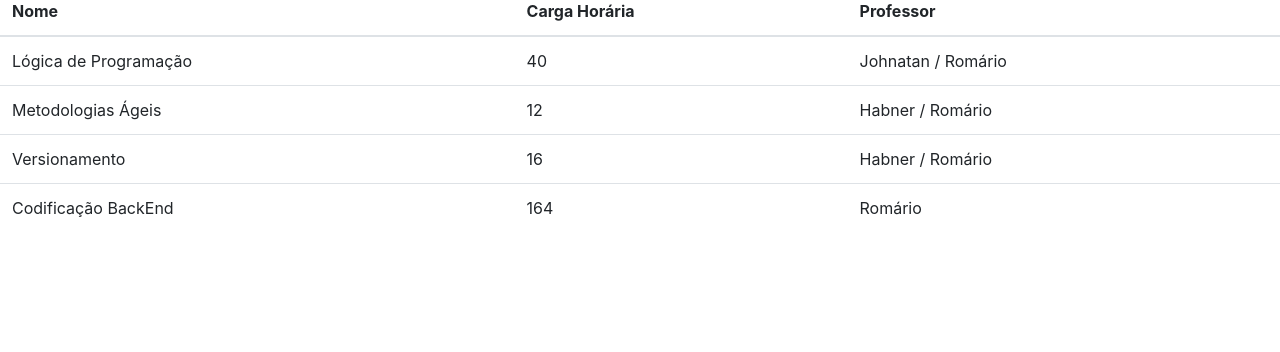
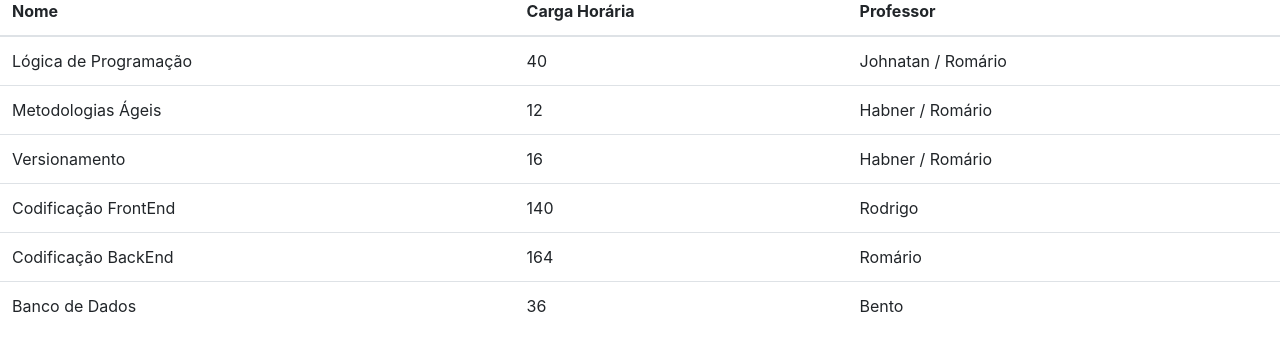
Before and after one commit to JoaoVitorWinter/AIFS_Unidades_Curriculares, a plain HTML site: page index.html in a window 1280 px wide. Shown: the part 116-468 px from the top of the page. Drawn offline with nearby package versions, Linux system fonts and the light colour scheme.

Commit message:
Adicionado BD

```diff
--- a/index.html
+++ b/index.html
@@ -32,9 +32,19 @@
                 <td>Habner / Romário</td>
             </tr>
             <tr>
+                <td>Codificação FrontEnd</td>
+                <td>140</td>
+                <td>Rodrigo</td>
+            </tr>
+            <tr>
                 <td>Codificação BackEnd</td>
                 <td>164</td>
                 <td>Romário</td>
+            </tr>
+            <tr>
+                <td>Banco de Dados</td>
+                <td>36</td>
+                <td>Bento</td>
             </tr>
         </tbody>
       </table>
```
